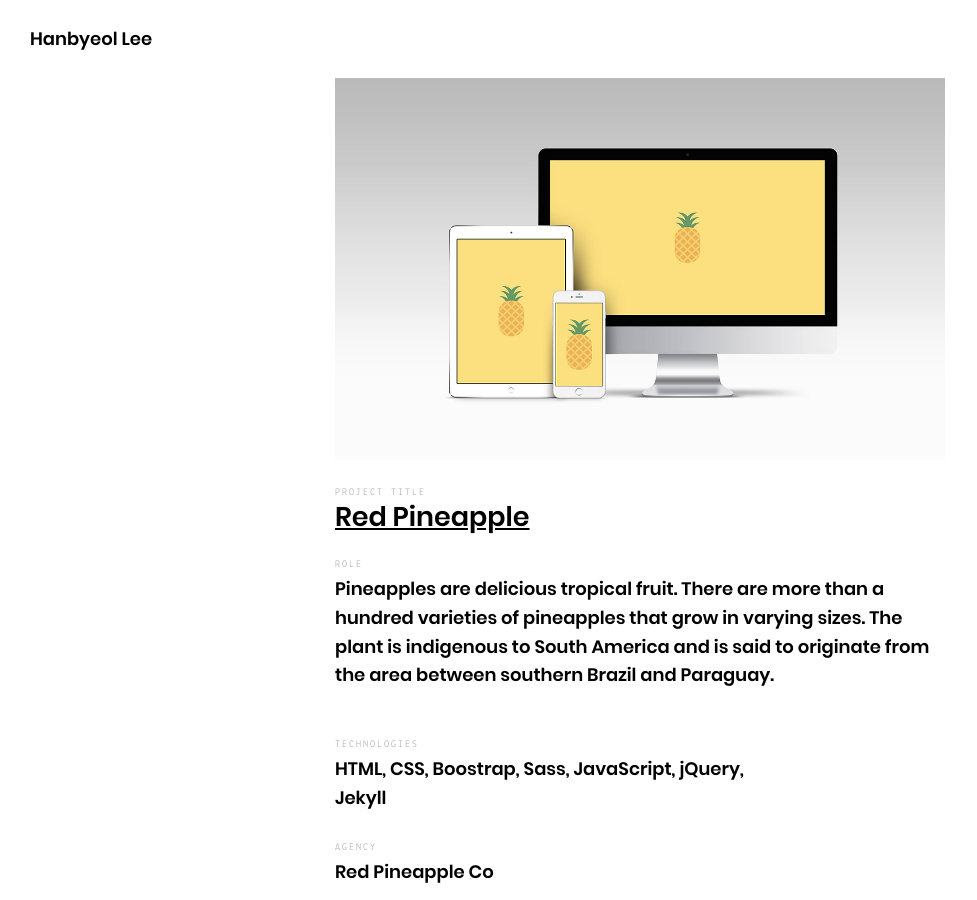
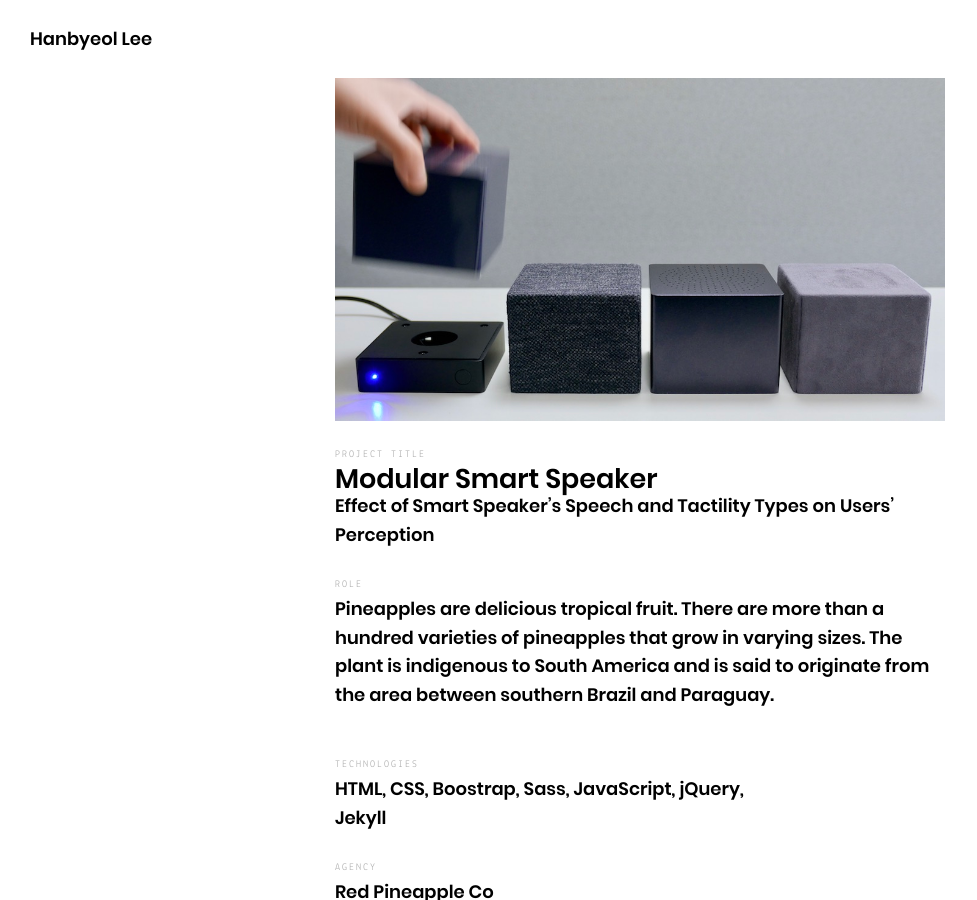
Before and after one commit to hanby-ixd/hanby-ixd.github.io, a Jekyll site: the page built from _posts/projects/2021-01-01-modularsmartspeaker.md, in a window 1280 px wide and 900 px high. Shown: the whole window, without its empty margins (0-977 px from the left). Built offline with Jekyll 4.4.1, drawn with Linux system fonts in a browser that asks for light colours; nearby versions of some CDN libraries; library files that are not in the unit come from our copies.

Commit message:
mss_test

```diff
--- a/_layouts/project.html
+++ b/_layouts/project.html
@@ -19,8 +19,14 @@
 					<br>
 					<span class="h2">Project Title</span>
 					<h1>
+						<p>{{ page.project.title }}</p>
+					</h1>
+					<p>{{ page.project.subtitle }}</p>
+					<!--
+					<h1>
 						<a href="{{ page.project.url }}" target="_blank" title="{{ page.project.title }}" rel="nofollow">{{ page.project.title }}</a>
 					</h1>
+					-->
 					<span class="h2">Role</span>
 					<p>{{ page.project.role }}</p>
 					<div class="project-meta">
--- a/_posts/projects/2017-04-01-redpineapple.md
+++ b/_posts/projects/2021-01-01-modularsmartspeaker.md
@@ -4,13 +4,13 @@ permalink: /:title/
 category: projects
 
 meta:
-  keywords: "Jekyll, Pineapple"
+  keywords: "HAI, VUI, Tactility"
 
 project:
-  title: "Red Pineapple"
-  type: "Jekyll"
-  url: "https://github.com/arnolds/pineapple"
-  logo: "/assets/images/projects/redpineapple/logo.png"
+  title: "Modular Smart Speaker"
+  subtitle: "Effect of Smart Speaker’s Speech and Tactility Types on Users’ Perception"
+  type: "Human-Agent Interactionn(HAI)"
+  logo: "/assets/images/projects/modular_smart_speaker/logo.png"
   role: "Pineapples are delicious tropical fruit. There are more than a hundred varieties of pineapples that grow in varying sizes. The plant is indigenous to South America and is said to originate from the area between southern Brazil and Paraguay."
   tech: "HTML, CSS, Boostrap, Sass, JavaScript, jQuery, Jekyll"
 
@@ -21,7 +21,7 @@ agency:
 
 images:
   - image:
-    url: "/assets/images/projects/yellowpineapple/devices.jpg"
+    url: "/assets/images/projects/modular_smart_speaker/main.jpeg"
     alt: "Yellow Pineapple website on tablet, mobile and desktop"
 
 
```
Also changed, not shown: _posts/projects/2021-01-02-yellowpineapple.md (renamed from _posts/projects/2017-04-02-yellowpineapple.md), _posts/projects/2021-01-03-greenpineapple.md (renamed from _posts/projects/2017-04-03-greenpineapple.md), _posts/projects/2021-01-04-aquapineapple.md (renamed from _posts/projects/2017-04-04-aquapineapple.md), assets/images/projects/modular_smart_speaker/logo.png (added), assets/images/projects/modular_smart_speaker/main.jpeg (added), 8 other files.
